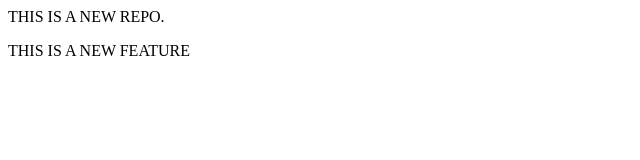
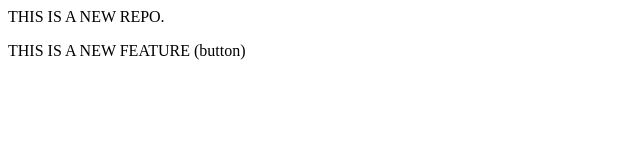
Before and after one commit to ram-patel3107/LocalRepo, a plain HTML site: page index.html in a window 1280 px wide. Shown: the full height of the page, 0-640 px from the left. Drawn offline with Linux system fonts and the light colour scheme.

Commit message:
add new button

```diff
--- a/index.html
+++ b/index.html
@@ -1,2 +1,2 @@
 <p>THIS IS A NEW REPO.</p>
-<p>THIS IS A NEW FEATURE</p>
+<p>THIS IS A NEW FEATURE (button)</p>
```
